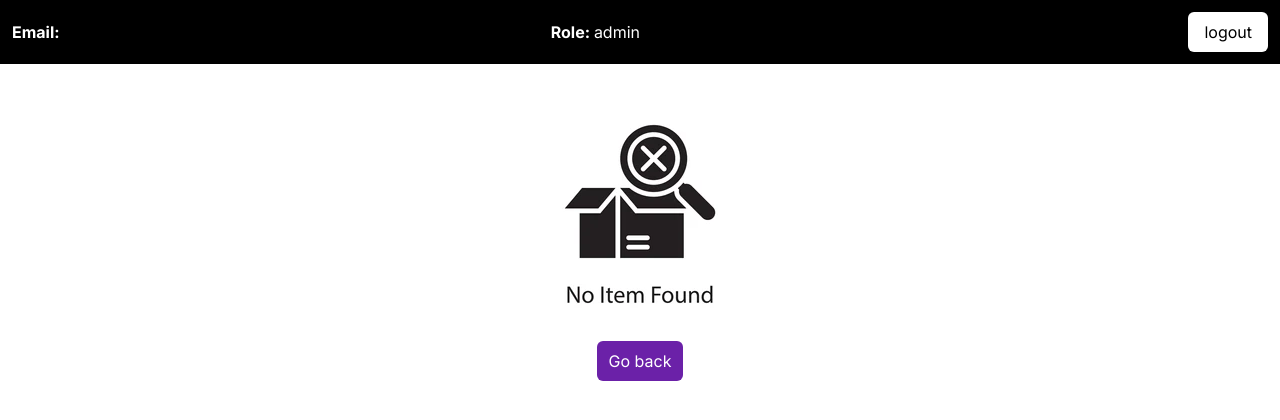
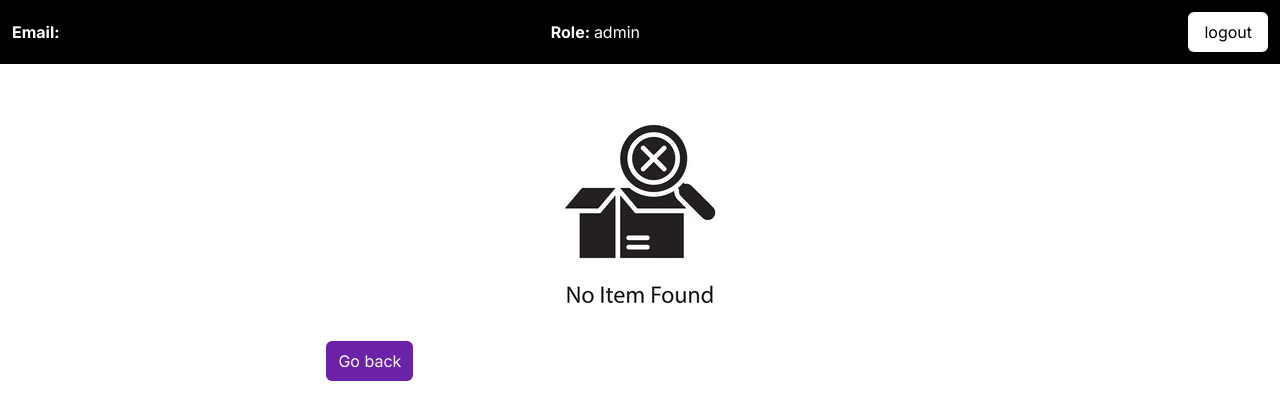
Before and after one commit to yeasin181015/easy-quiz, a Next.js app: page /answers in a window 1280 px wide. Shown: the top 420 px of the page. Built offline with nearby package versions, Linux system fonts and the light colour scheme; sample sign-in values are in the browser's storage.

Commit message:
fixed styling issues

```diff
--- a/components/AdminAnswers.tsx
+++ b/components/AdminAnswers.tsx
@@ -47,7 +47,7 @@ const AdminAnswers = () => {
   }, [db]);
 
   return (
-    <div className="w-full text-center xs:w-[80%] md:w-[70%] mx-auto">
+    <div className="w-full xs:w-[80%] md:w-[70%] mx-auto">
       {allAnswers.length > 0 ? (
         allAnswers?.map((item, index) => (
           <div key={index} className="p-3 shadow-md rounded-md mb-3">
```
